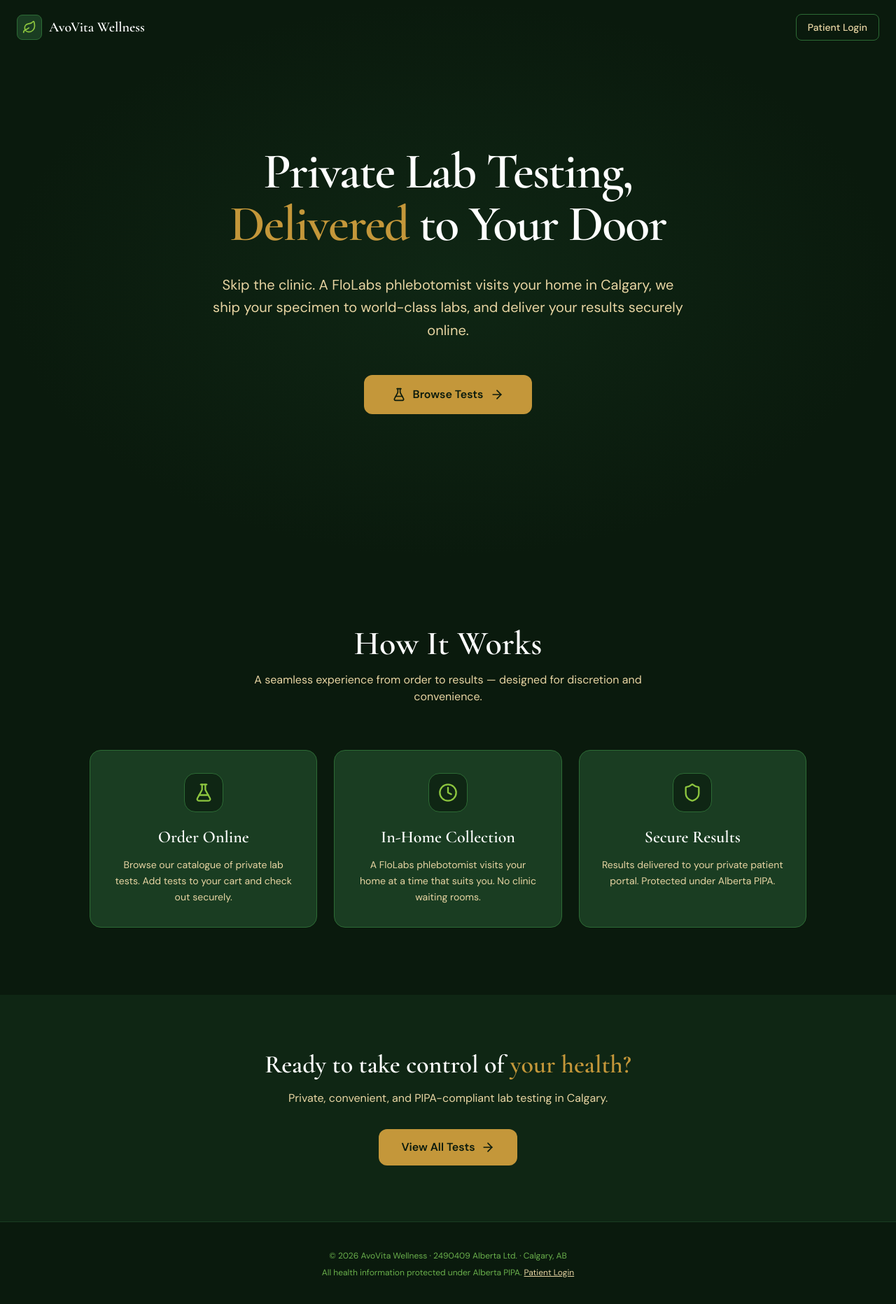
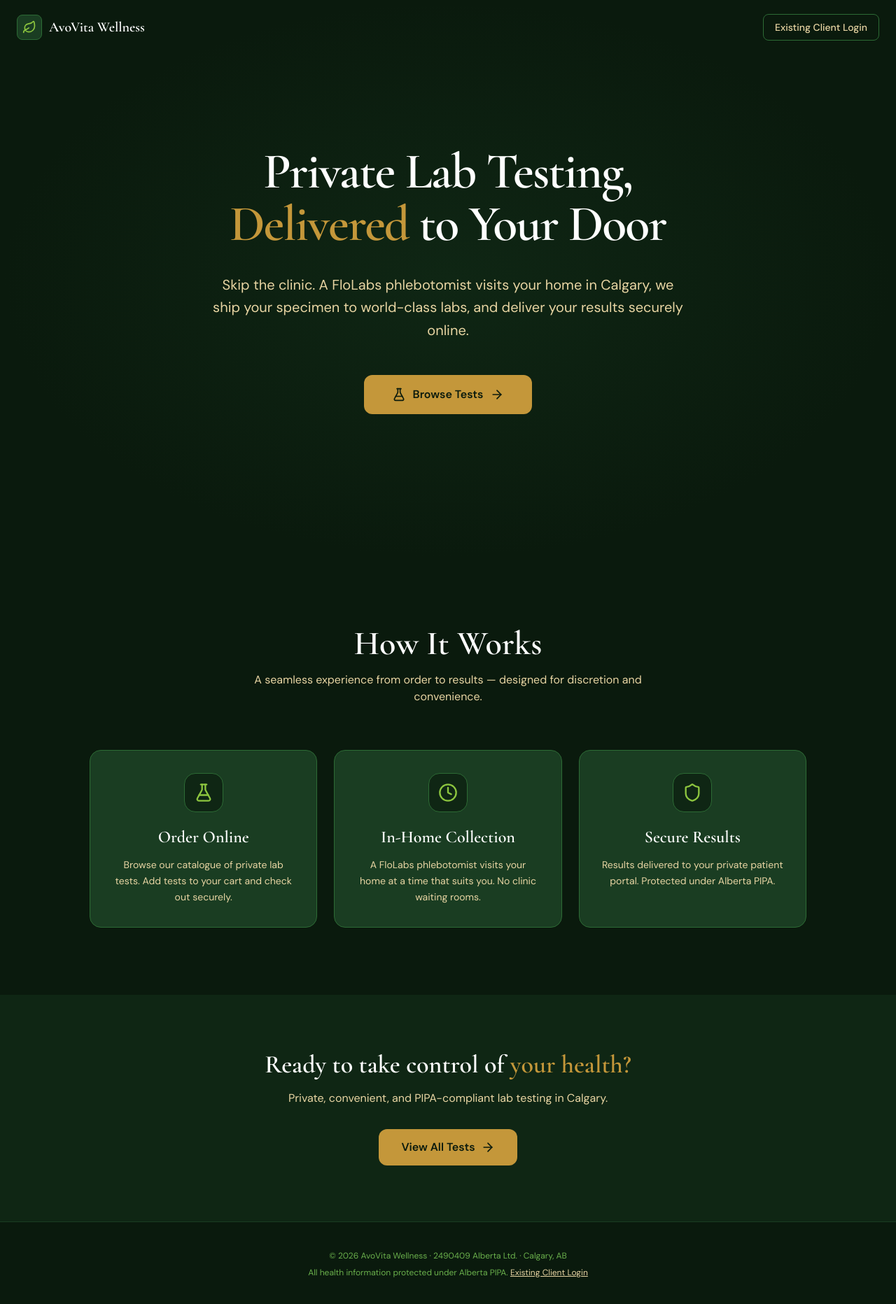
Before and after one commit to mkuzmickas/avovita-portal, a Next.js app: page / in a window 1280 px wide. Shown: the top 1864 px of the page at 70% size. Built offline with nearby package versions, Linux system fonts and the light colour scheme; no server answers.

Commit message:
Rename Patient Login to Existing Client Login
Update header button text on homepage and test catalogue navbar.
Promo code + FloLabs flag already in place from prior commit.

Co-Authored-By: Claude Opus 4.6 (1M context) <noreply@anthropic.com>

```diff
--- a/src/app/page.tsx
+++ b/src/app/page.tsx
@@ -25,7 +25,7 @@ export default function HomePage() {
             </span>
           </Link>
 
-          {/* Understated Patient Login — only login entry on homepage */}
+          {/* Understated Existing Client Login — only login entry on homepage */}
           <Link
             href="/login"
             className="text-sm font-medium px-4 py-2 rounded-lg border transition-colors"
@@ -36,7 +36,7 @@ export default function HomePage() {
             }}
             onMouseEnter={undefined}
           >
-            Patient Login
+            Existing Client Login
           </Link>
         </div>
       </header>
@@ -209,7 +209,7 @@ export default function HomePage() {
             className="underline"
             style={{ color: "#e8d5a3" }}
           >
-            Patient Login
+            Existing Client Login
           </Link>
         </p>
       </footer>
--- a/src/components/catalogue/CatalogueClient.tsx
+++ b/src/components/catalogue/CatalogueClient.tsx
@@ -106,7 +106,7 @@ export function CatalogueClient({
                 backgroundColor: "transparent",
               }}
             >
-              Patient Login
+              Existing Client Login
             </Link>
           )}
         </div>
```
